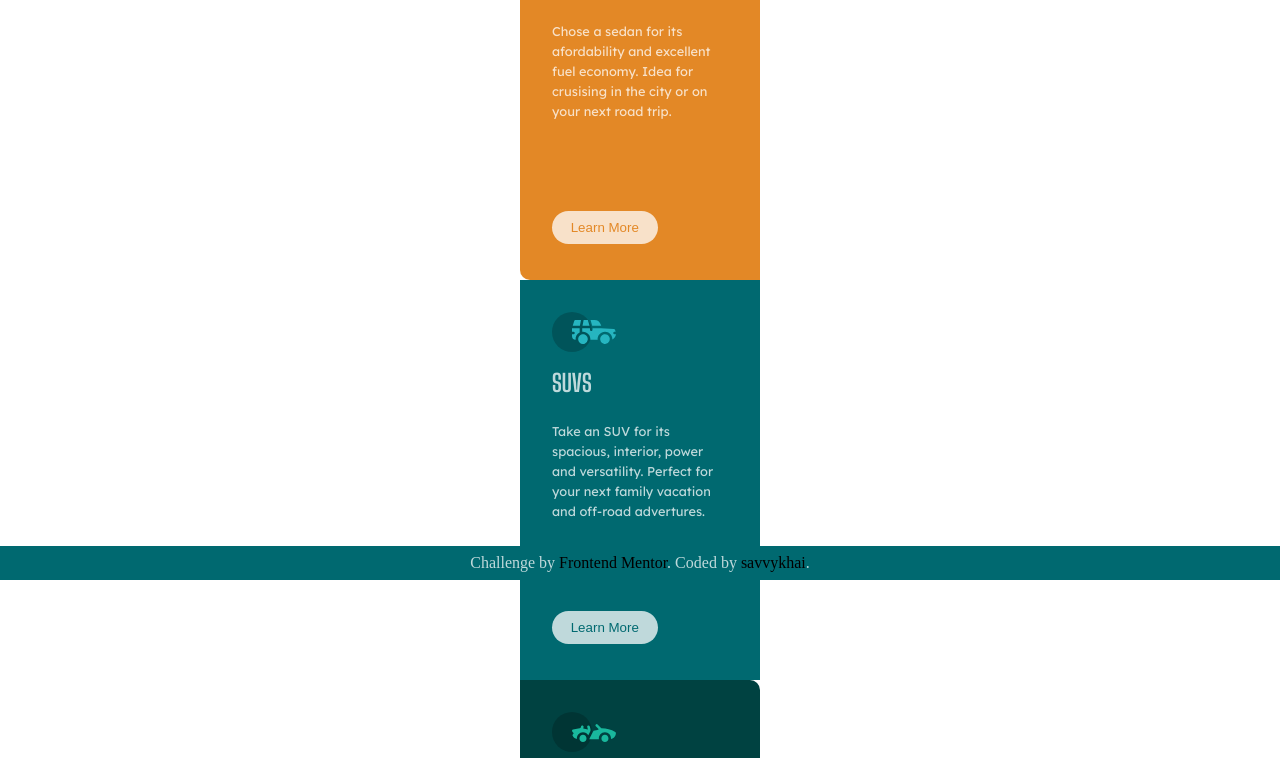
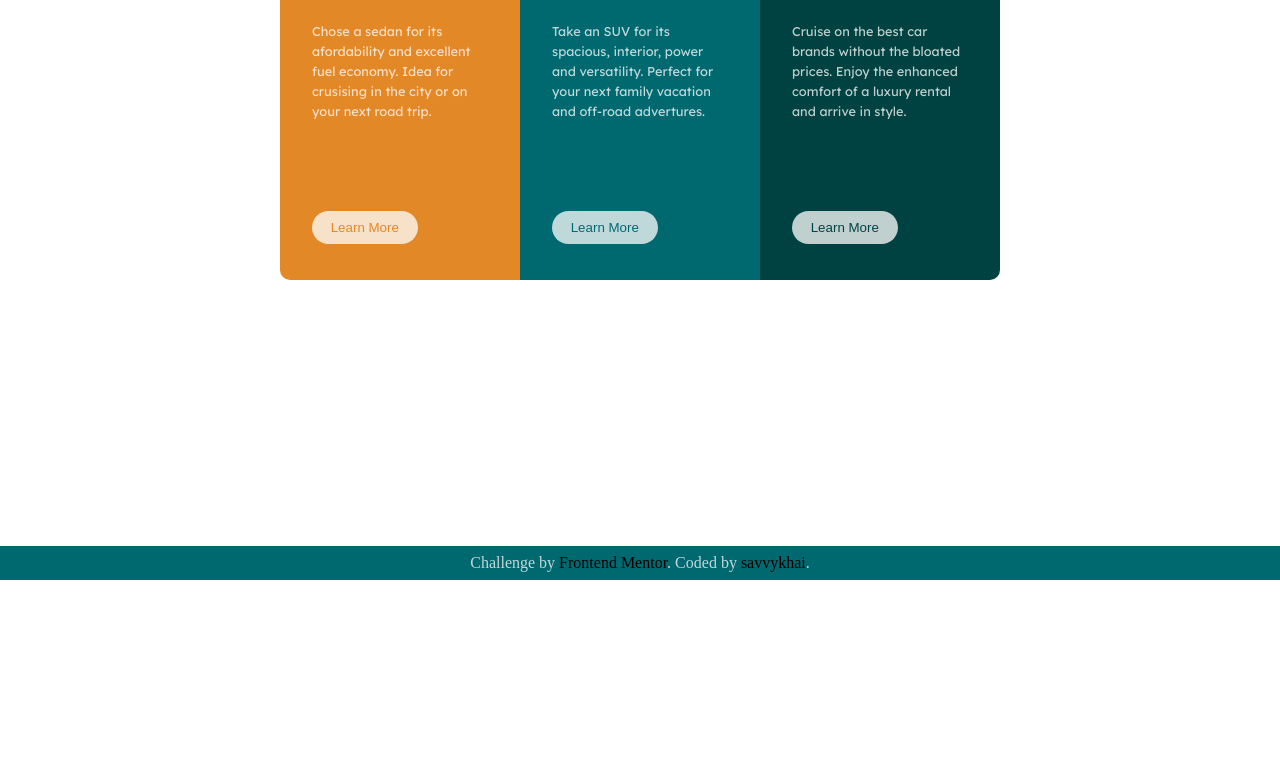
Before and after one commit to savvykhai/3-column-preview-card-component, a plain HTML site: page index.html in a window 1280 px wide. Shown: the part 220-978 px from the top of the page. After the commit the page ends 800 px from the top, so only its background shows below. Drawn offline with Linux system fonts and the light colour scheme.

Commit message:
Made html corrections

```diff
--- a/css/style.css
+++ b/css/style.css
@@ -34,7 +34,6 @@ img {
 body {
     background-color: var(--COLOR);
     display: flex;
-    flex-direction: column;
     justify-content: center;
     align-items: center;
     color: var(--COLOR);
--- a/index.html
+++ b/index.html
@@ -12,7 +12,7 @@
 </head>
 
 <body>
-    <main class="gmain">
+    <main class="main">
 
         <section class="sedans">
             <header class="sedans__header">
```
